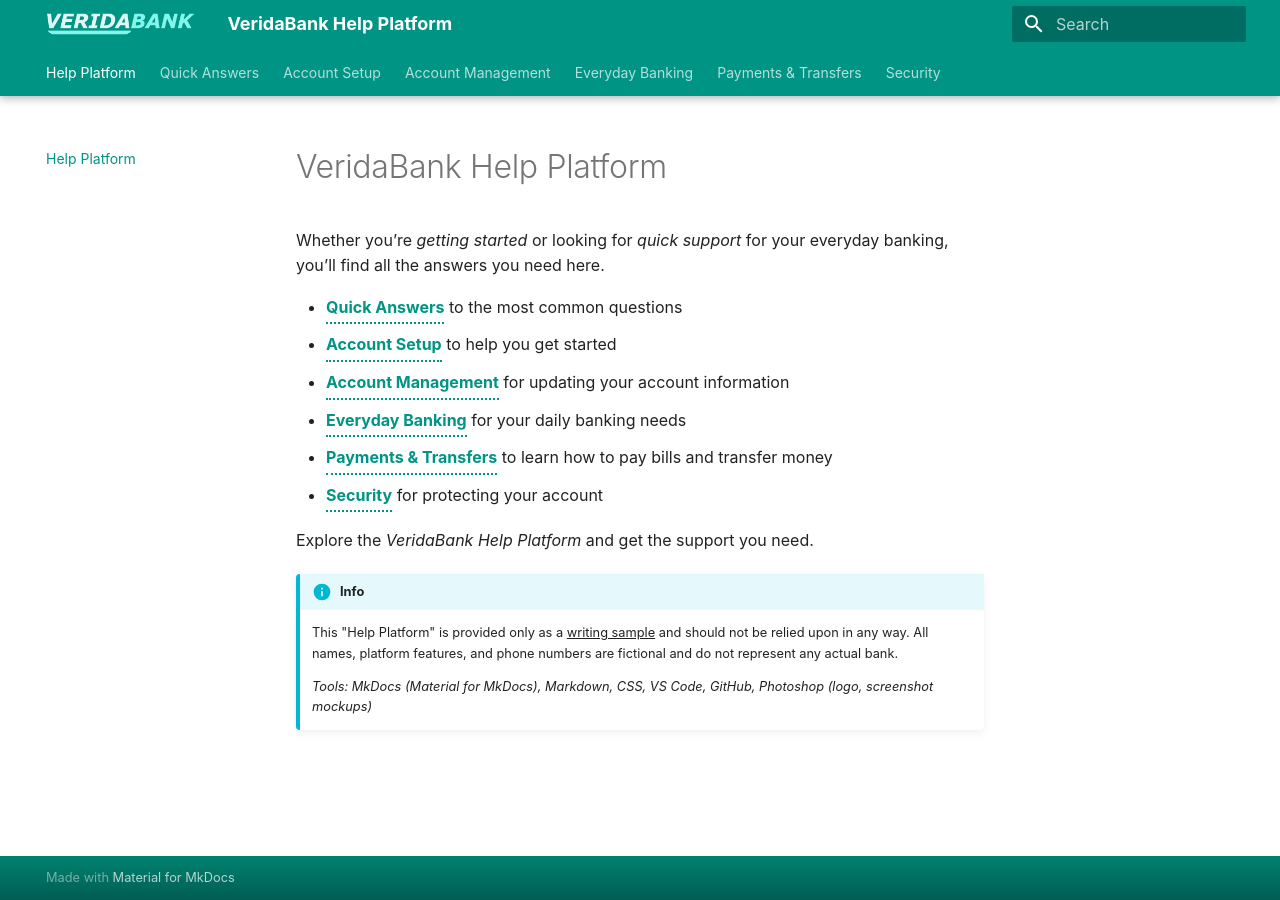
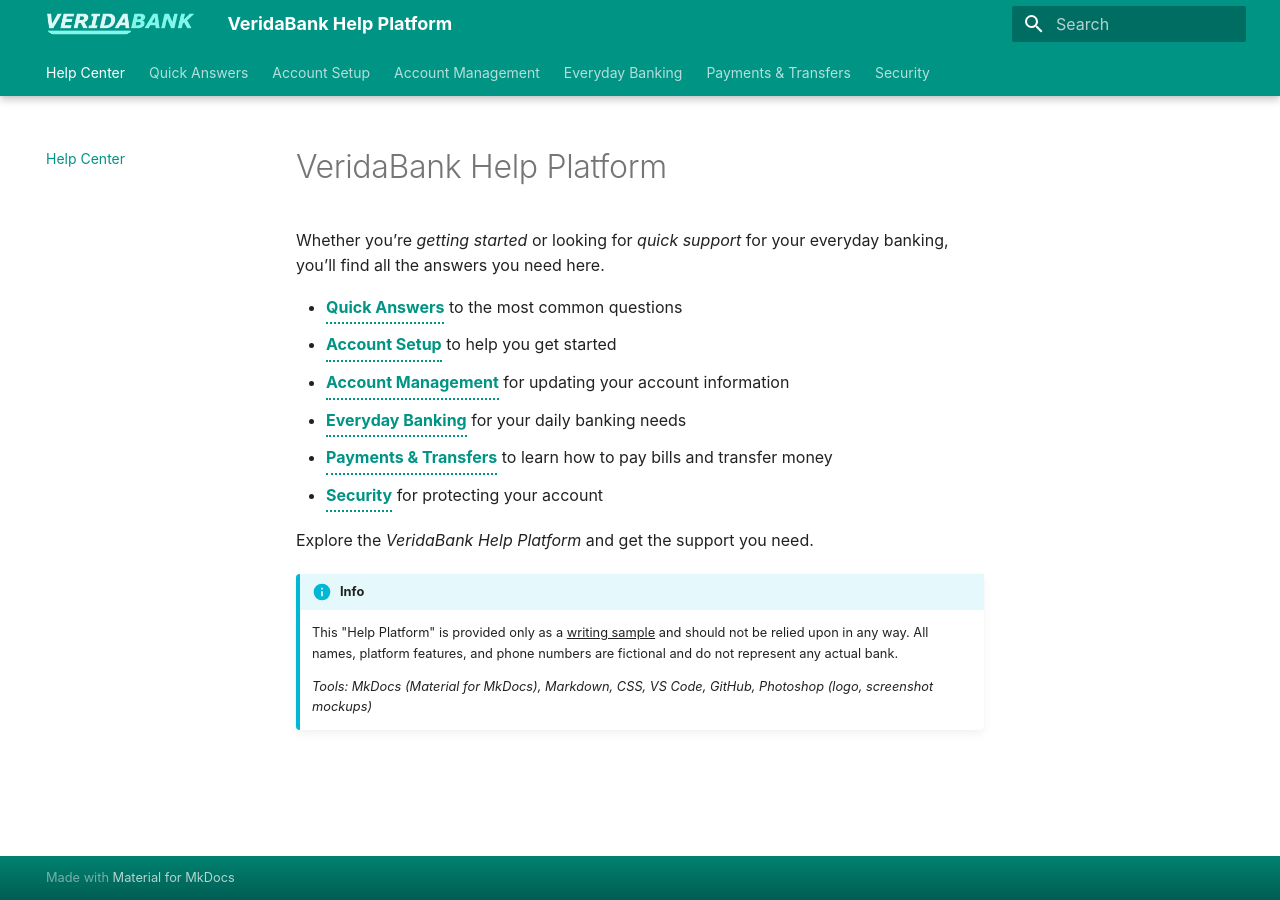
Before and after one commit to mlbms19/VeridaBank, an MkDocs documentation site: the page built from docs/index.md, in a window 1280 px wide. Built offline with MkDocs 1.6.1 and Material for MkDocs 9.7.7, drawn with Linux system fonts in a browser that asks for light colours; some web fonts are replaced.

Commit message:
Nav: Help Platform to Help Center

```diff
--- a/mkdocs.yml
+++ b/mkdocs.yml
@@ -41,7 +41,7 @@ plugins:
   - search
 
 nav:
-    - Help Platform: index.md
+    - Help Center: index.md
     - Quick Answers:
         - Can I increase my transfer limit?: Quick Answers/Increase Transfer Limits.md
         - How do I activate my card?: Quick Answers/Activate Card.md
```
